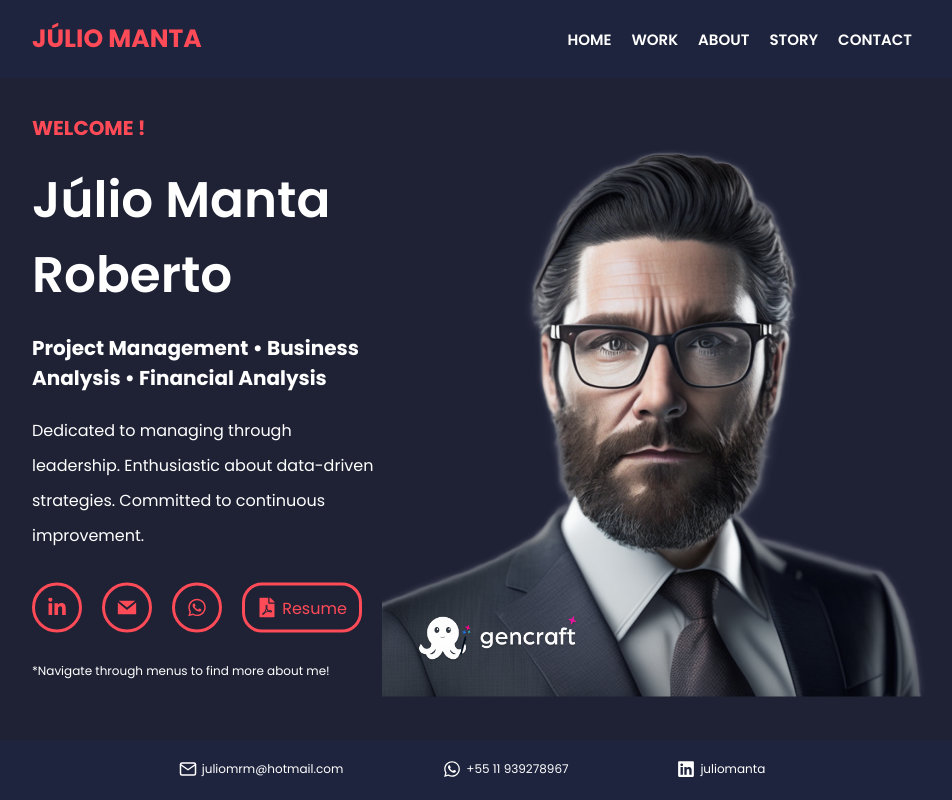
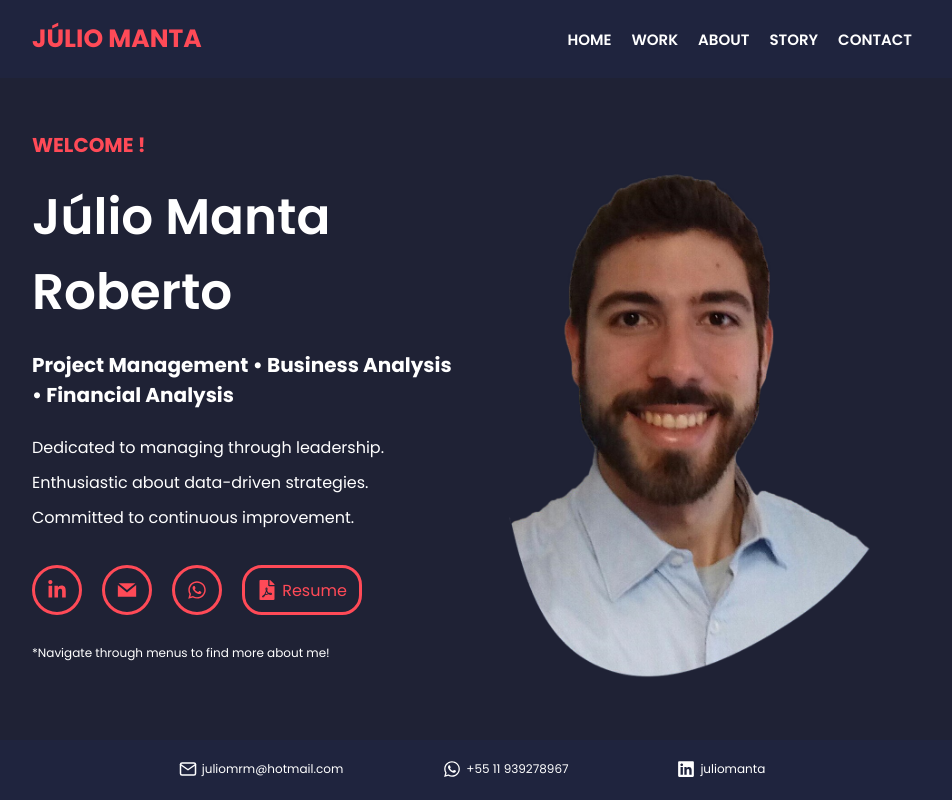
Before and after one commit to paulofarahalves/portfolio-react, a React (Create React App) app: page / in a window 1280 px wide. Shown: the whole page, without its empty margins (168-1120 px from the left). Built offline with nearby package versions, Linux system fonts and the light colour scheme.

Commit message:
editing images

```diff
--- a/src/pages/About/index.js
+++ b/src/pages/About/index.js
@@ -4,6 +4,7 @@ import { PageArea } from './styled';
 import Header from '../../components/partials/Header';
 import Footer from '../../components/partials/Footer';
 import Icon from '../../components/partials/Icon';
+import Photo from '../../assets/images/personal/about.png';
 
 export default function About() {
 	return (
@@ -46,7 +47,9 @@ export default function About() {
 								learn, and I am just getting started.
 							</p>
 						</div>
-						<div className="rightSide">Fotos</div>
+						<div className="rightSide">
+							<img src={Photo} alt="About" />
+						</div>
 					</div>
 				</PageArea>
 			</motion.div>
--- a/src/pages/About/styled.js
+++ b/src/pages/About/styled.js
@@ -16,13 +16,14 @@ export const PageArea = styled.div`
 		align-items: center;
 		justify-content: space-between;
 		padding: 0;
+		margin-top: 20px;
 
 		.leftSide {
 			flex: 1;
 
 			p {
 				margin-top: 20px;
-				font-size: 18px;
+				font-size: 16px;
 				line-height: 35px;
 				text-align: justify;
 			}
@@ -42,7 +43,14 @@ export const PageArea = styled.div`
 
 		.rightSide {
 			flex: 1;
-			text-align: center;
+			display: flex;
+			justify-content: center;
+			align-items: flex-end;
+
+			img {
+				width: 500px;
+				height: auto;
+			}
 		}
 	}
 
@@ -54,6 +62,12 @@ export const PageArea = styled.div`
 				p {
 					font-size: 15px;
 					line-height: 30px;
+				}
+			}
+
+			.rightSide {
+				img {
+					width: 400px;
 				}
 			}
 		}
@@ -80,6 +94,12 @@ export const PageArea = styled.div`
 					align-items: center;
 				}
 			}
+
+			.rightSide {
+				img {
+					width: 250px;
+				}
+			}
 		}
 	}
 `;
--- a/src/pages/Home/index.js
+++ b/src/pages/Home/index.js
@@ -41,11 +41,7 @@ export default function Home() {
 							</p>
 						</div>
 						<div className="rightSide">
-							<img
-								//src="https://belaltheme.com/Tp/Masud/Masud/images/banner.png"
-								src={ProfileImage}
-								alt=""
-							/>
+							<img src={ProfileImage} alt="" />
 						</div>
 					</PageArea>
 				</motion.div>
--- a/src/pages/Home/styled.js
+++ b/src/pages/Home/styled.js
@@ -57,22 +57,18 @@ export const PageArea = styled.div`
 
 	.rightSide {
 		flex: 1;
+		display: flex;
+		justify-content: center;
+		align-items: flex-start;
 
 		img {
 			height: 600px;
-			padding-top: 40px;
+			margin-top: -40px;
 		}
 	}
 
 	@media (max-width: 1024px) {
 		padding: 50px 50px;
-
-		.rightSide {
-			img {
-				height: 500px;
-				padding-top: 40px;
-			}
-		}
 	}
 
 	@media (max-width: 768px) {
@@ -109,6 +105,7 @@ export const PageArea = styled.div`
 		.rightSide {
 			img {
 				height: 300px;
+				margin-top: 0px;
 			}
 		}
 	}
```
Also changed, not shown: src/assets/images/personal/about.png (added), src/assets/images/personal/profile.png.
